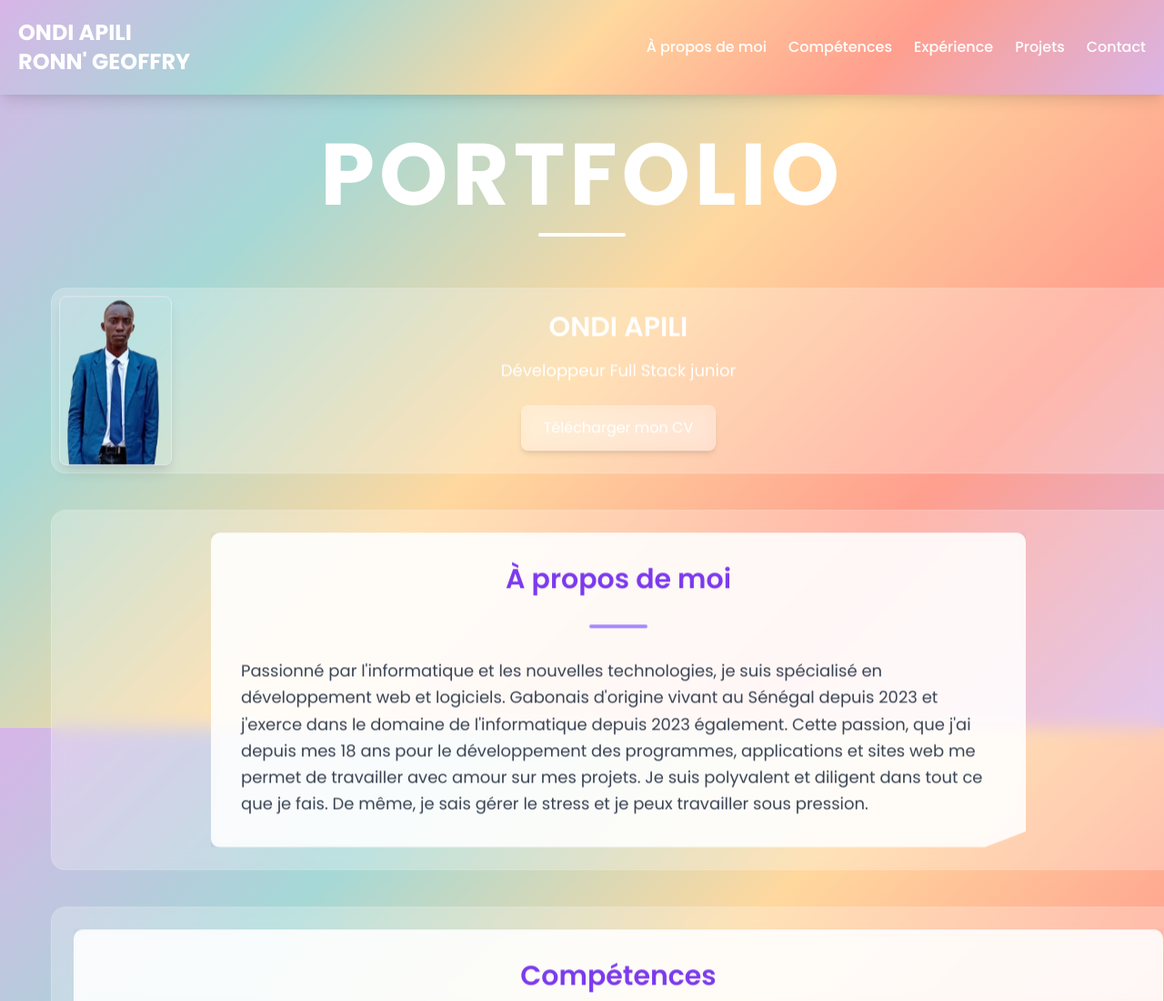
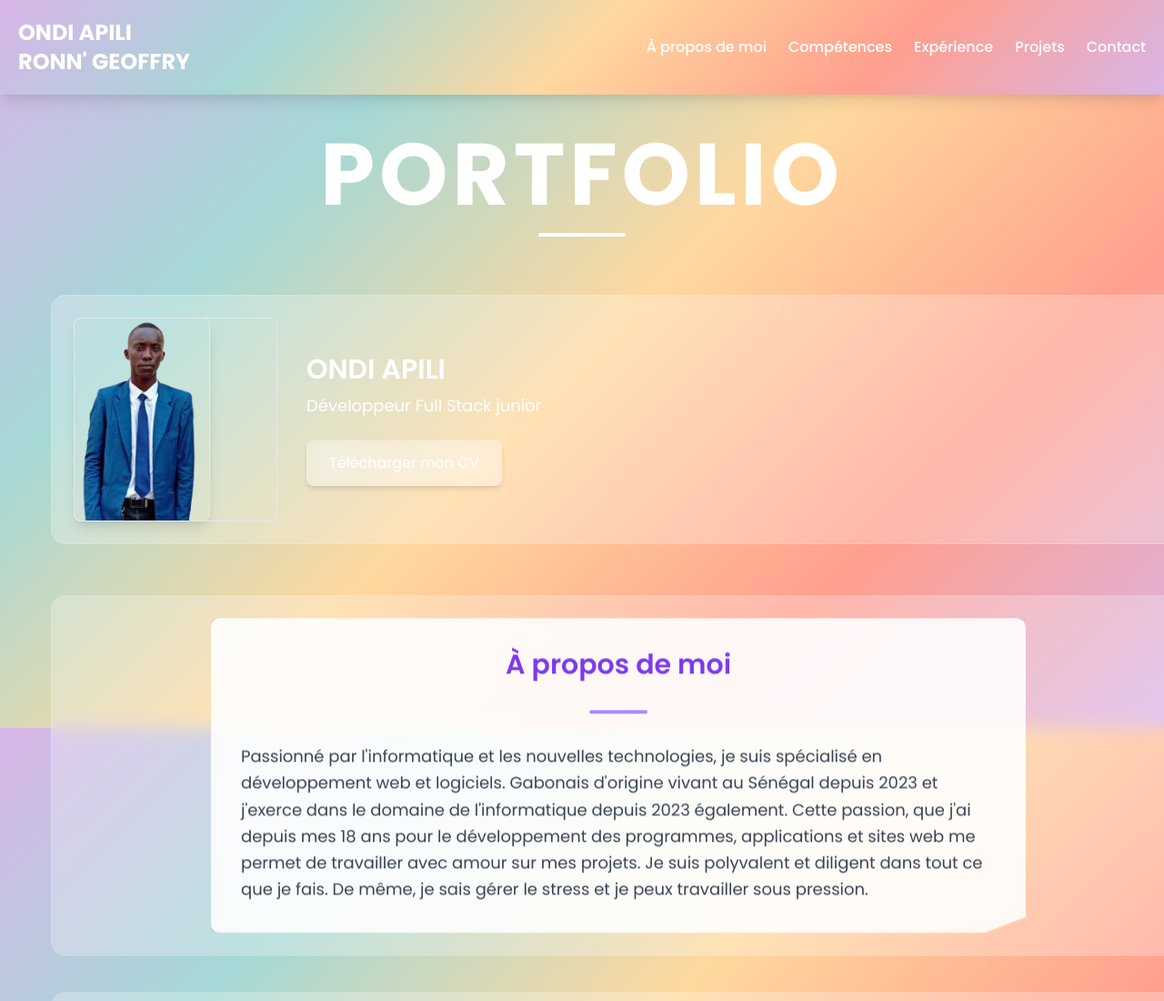
Before and after one commit to ronn-2002/Porte, a website: page src/index.html in a window 1280 px wide. Shown: the top 1100 px of the page at 91% size. Drawn offline with nearby package versions, Linux system fonts and the light colour scheme.

Commit message:
Description des modifications

```diff
--- a/src/index.html
+++ b/src/index.html
@@ -292,23 +292,39 @@
             <div class="w-24 h-1 bg-white mx-auto mt-4 rounded-full"></div>
         </div>
 
-        <!-- Profile Section with Photo -->
-        <section id="ONDI-APILI" class="glass-effect p-6 m-4 md:m-10 max-w-full w-full mx-auto mb-16 rounded-2xl float">
-            <h2 class="text-3xl font-semibold text-center text-white">ONDI APILI</h2>
-            <div class="absolute inset-0 border-8 border-transparent border-t-white/30 border-r-white/30 rounded-xl">
-                <img class="w-min h-full object-cover object-center border border-white/20 shadow-lg rounded-lg" src="image/moi.png" alt="Profile Picture" />
+      <!-- Profile Section with Photo - Version Responsive -->
+<section id="ONDI-APILI" class="glass-effect p-4 md:p-6 m-4 md:m-10 max-w-full w-full mx-auto mb-8 md:mb-16 rounded-2xl">
+    <div class="flex flex-col md:flex-row items-center gap-8">
+        <!-- Photo Container - Centré et responsive -->
+        <div class="relative w-40 h-40 md:w-48 md:h-48 lg:w-56 lg:h-56 mx-auto md:mx-0">
+            <!-- Effet de cadre décoratif -->
+            <div class="absolute inset-0 border-4 border-transparent border-t-white/30 border-r-white/30 rounded-xl"></div>
+
+            <!-- Photo avec ombre et bordure subtile -->
+            <img
+                src="image/moi.png"
+                alt="Profile Picture"
+                class="w-min h-full object-cover object-center border border-white/20 shadow-lg rounded-lg"
+            />
+
+            <!-- Effet de lumière supplémentaire -->
+            <div class="absolute inset-0 rounded-lg border border-white/10 pointer-events-none"></div>
+        </div>
+
+        <!-- Content Container -->
+        <div class="text-center md:text-left flex-1">
+            <h2 class="text-2xl md:text-3xl font-semibold text-white">ONDI APILI</h2>
+            <p class="text-white text-base md:text-lg mt-2">Développeur Full Stack junior</p>
+
+            <!-- Bouton Télécharger CV -->
+            <div class="mt-4 md:mt-6">
+                <a href="image/cv.docx" class="inline-block glass-effect text-white rounded-lg shadow-md hover:shadow-lg hover:bg-white hover:text-purple-600 px-4 py-2 md:px-6 md:py-3 transition duration-300 transform hover:-translate-y-1">
+                    Télécharger mon CV
+                </a>
             </div>
-
-           <div class="flex flex-col items-center mt-4">
-            <p class="text-center text-white text-lg">Développeur Full Stack junior</p>
-            <p class="text-center mt-6">
-                <button class="glass-effect text-white rounded-lg shadow-md hover:shadow-lg hover:bg-white hover:text-purple-600 px-6 py-3 transition duration-300">
-                    <a href="image/cv.docx">  Télécharger mon CV</a>
-
-                </button>
-            </p>
         </div>
-        </section>
+    </div>
+</section>
 
         <!-- About Me Section -->
         <section id="apropos" class="glass-effect p-6 m-4 md:m-10 max-w-full w-full mx-auto mb-16 rounded-2xl float">
```
